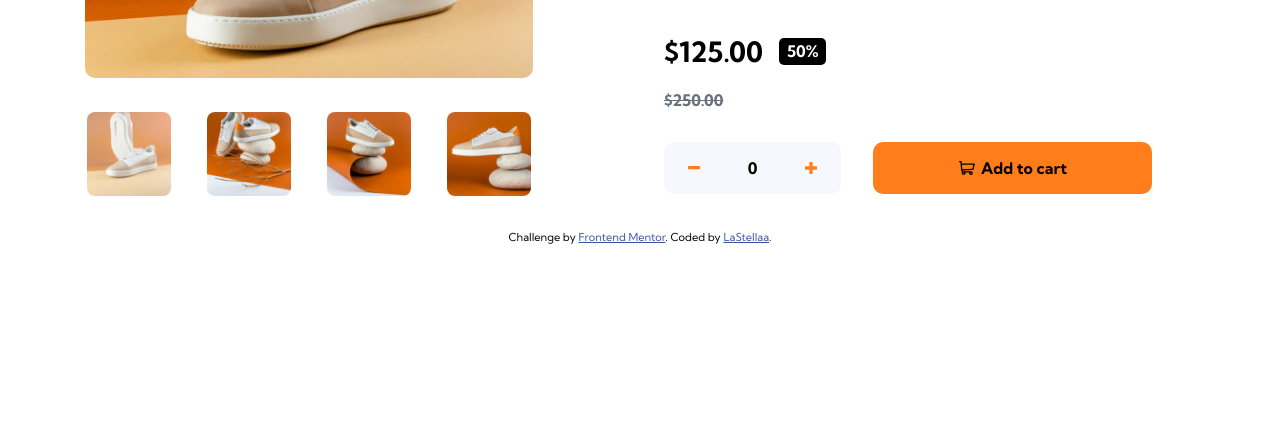
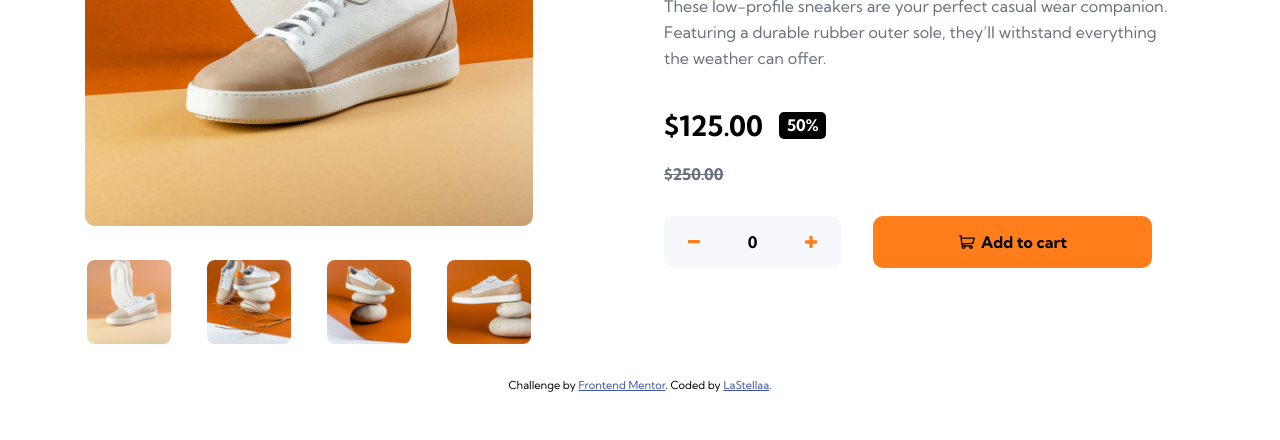
Before and after one commit to LaStellaa/e-commerce-product-page, a plain HTML site: page index.html in a window 1280 px wide. Shown: the part 538-978 px from the top of the page. Before the commit the page ends 830 px from the top, so only its background shows below. Drawn offline with Linux system fonts and the light colour scheme.

Commit message:
modified image height

```diff
--- a/styles.css
+++ b/styles.css
@@ -553,6 +553,11 @@ li > a {
     margin-top: 6rem;
   }
 
+  #image-1 {
+    min-height: 448px;
+    width: 445px;
+  }
+
   .main-page-section {
     display: grid;
     grid-template-columns: repeat(2, 1fr);
```
